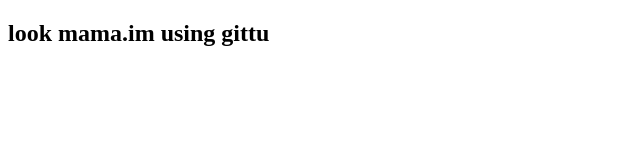
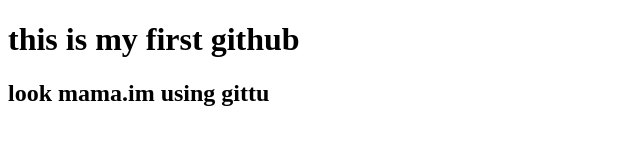
Before and after one commit to ahmedrimon/new-website, a plain HTML site: page index.html in a window 1280 px wide. Shown: the whole page, without its empty margins (0-640 px from the left). Drawn offline with Linux system fonts and the light colour scheme.

Commit message:
added a header

```diff
--- a/index.html
+++ b/index.html
@@ -6,6 +6,7 @@
     <title>Document</title>
 </head>
 <body>
+    <h1>this is my first github</h1>
     <h2>look mama.im using gittu</h2>
 </body>
 </html>
```
Also changed, not shown: 1 other file.
